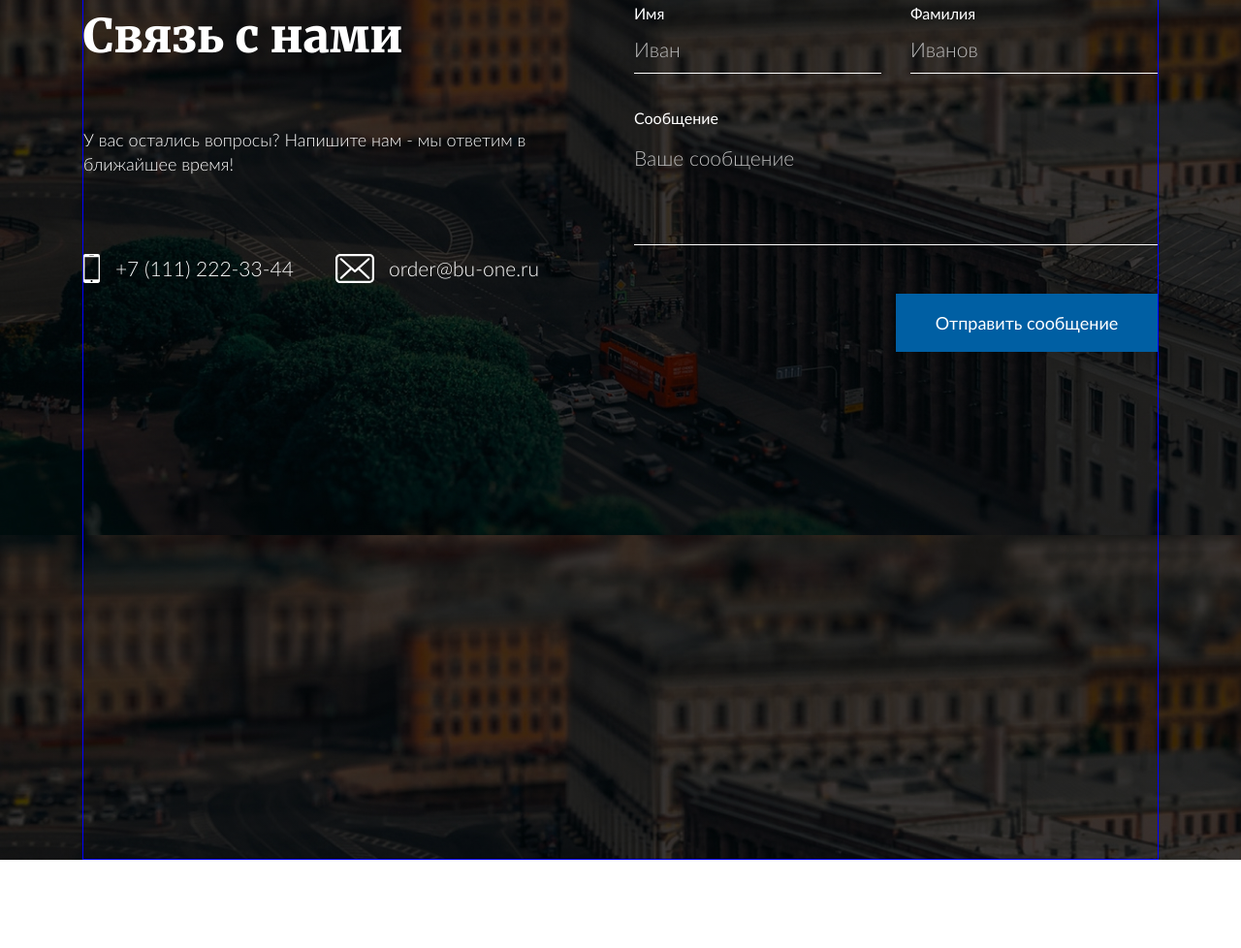
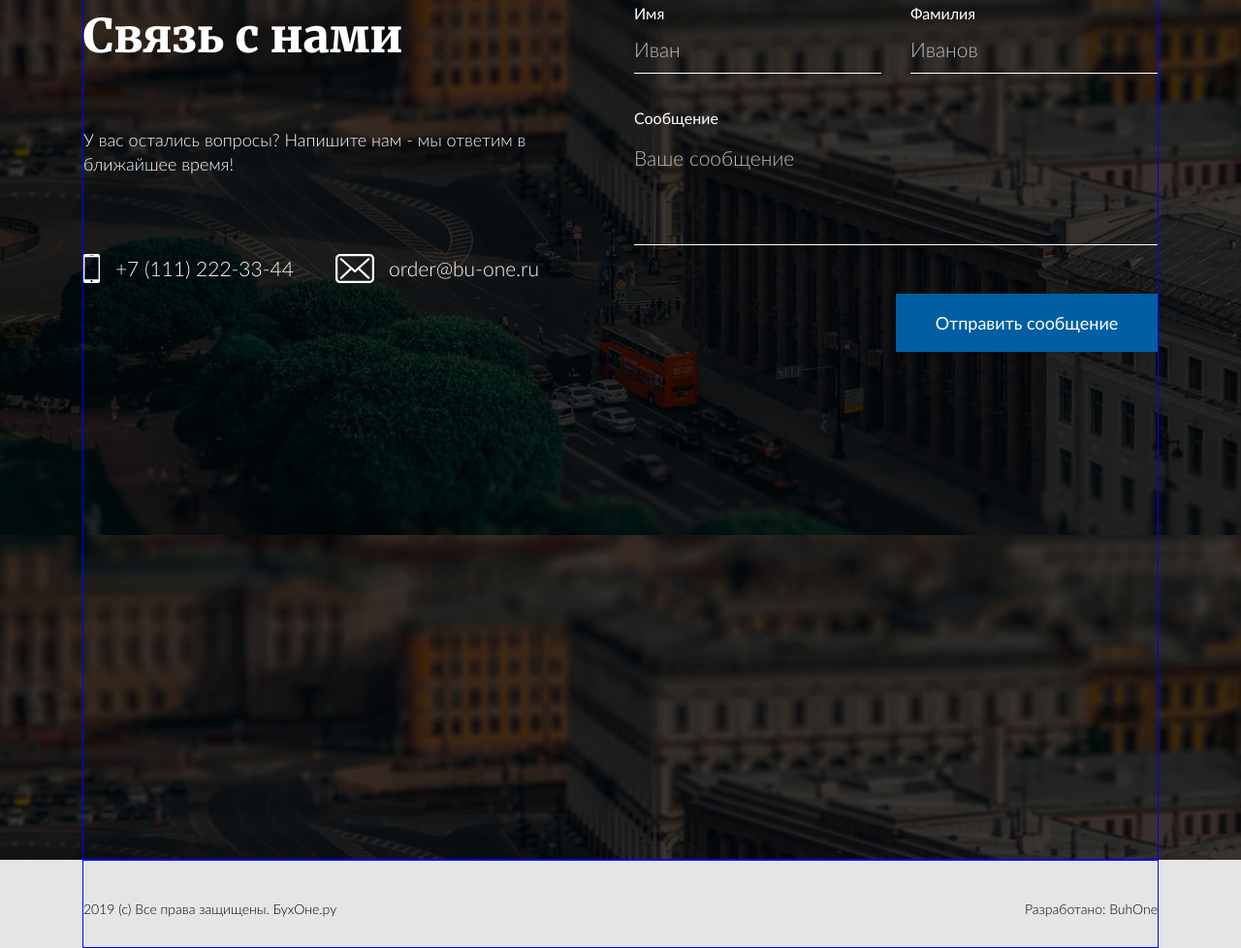
Before and after one commit to zvenrm/BuhOne, a plain HTML site: page index.html in a window 1280 px wide. Shown: the part 4582-5560 px from the top of the page at 97% size. Before the commit the page ends 5469 px from the top, so only its background shows below. Drawn offline with Linux system fonts and the light colour scheme; a web font is replaced by a local one.

Commit message:
feat: create footer

```diff
--- a/index.html
+++ b/index.html
@@ -255,10 +255,11 @@
         <div class="current-img"></div>
     </div>
     </main>
-    <footer>
-      <!-- <div class="container">
-
-      </div> -->
+    <footer class="footer">
+      <div class="footer__container container">
+        <p class="footer__text">2019 (с) Все права защищены. БухОне.ру</p>
+        <p class="footer__text">Разработано: BuhOne</p>
+      </div>
     </footer>
   </div>
   <script src="./script.js"></script>
--- a/style.css
+++ b/style.css
@@ -761,6 +761,21 @@ body{
   height: 360px;
 }
 
+.footer {
+  background: #E5E5E5;
+}
+.footer__container {
+  padding: 40px 0 30px 0;
+  display: flex;
+  justify-content: space-between;
+}
+.footer__text {
+  font-family: 'Lato Light';
+  font-size: 14px;
+  line-height: 19px;
+  color: #000000;
+}
+
 @media (max-width: 1190px){
   .current-img {
     width: 760px;
```
